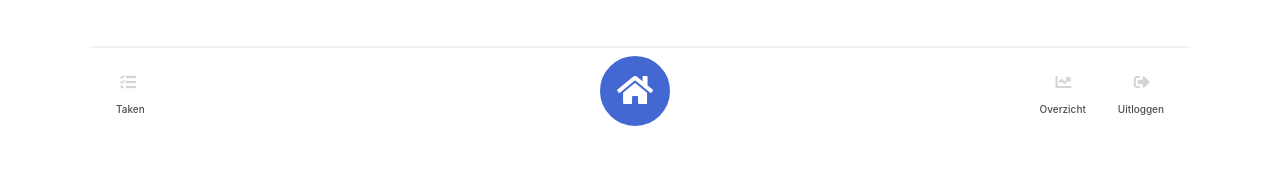
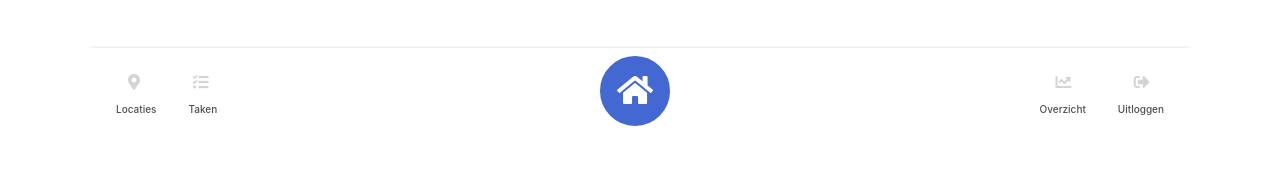
Before and after one commit to Plantacle/plantacle, a React (Create React App) app: page /navigation in a window 1280 px wide. Shown: the top 175 px of the page. Built offline with nearby package versions, Linux system fonts and the light colour scheme; what plantacle-api-client would draw is missing.

Commit message:
added final things

```diff
--- a/src/components/organisms/Navigation.js
+++ b/src/components/organisms/Navigation.js
@@ -89,25 +89,25 @@ class Navigation extends React.Component {
                     <Nav>
                         <Row className="nav-row">
                             <Col className="nav-col">
-                                {/*
+
                                 <Nav.Item>
-                                    <i className="fas fa-map-marker-alt glyph location-glyph"></i>
-                                    <Nav.Link href="locations" className="nav-link">Locaties</Nav.Link>
+                                    <Link to="locations"><i className="fas fa-map-marker-alt glyph location-glyph"></i></Link>
+                                    <Link to="locations" className="nav-link">Locaties</Link>
                                 </Nav.Item>
-                                /*/}
+
                                 <Nav.Item>
-                                    <i className="fas fa-tasks glyph task-icon"></i>
+                                    <Link to="/tasks"><i className="fas fa-tasks glyph task-icon"></i></Link>
                                     <Link to="/tasks" className="nav-link">Taken</Link>
                                 </Nav.Item>
                             </Col>
 
                             <Col className="nav-col">
                                 <Nav.Item>
-                                    <i className="fas fa-sign-out-alt glyph"></i>
+                                    <Link to="/login"><i className="fas fa-sign-out-alt glyph"></i></Link>
                                     <Link to="/login" onClick={this.removeAccessToken} className="nav-link">Uitloggen</Link>
                                 </Nav.Item>
                                 <Nav.Item>
-                                    <i className="fas fa-chart-line glyph"></i>
+                                    <Link to="/"><i className="fas fa-chart-line glyph"></i></Link>
                                     <Link to="/" className="nav-link">Overzicht</Link>
                                 </Nav.Item>
                             </Col>
--- a/src/index.css
+++ b/src/index.css
@@ -154,3 +154,8 @@ code {
   color: #FFC759;
 }
 /* End External styling */
+
+.waveContainer{
+  padding-left: 0px !important;
+  padding-right: 0px !important;
+}
--- a/src/pages/LoginForm.js
+++ b/src/pages/LoginForm.js
@@ -184,13 +184,15 @@ class Login extends React.Component {
     render() {
         return (
             <div>
-                <Container fluid={true} className="text-center container-top">
+                <Container className="text-center container-top">
                     <img src={logo} className="logo" />
                     {/*<h5>Plantacle</h5>*/}
                 </Container>
+                <Container className="waveContainer">
                 <SvgWave className="wave"></SvgWave>
+                </Container>
                 <Form onSubmit={this.handleSubmit}>
-                    <Container fluid={true} className="container-bottom">
+                    <Container className="container-bottom">
                         <Row>
                             <Col>
                                 <Form.Group controlId="formBasicEmail">
```
